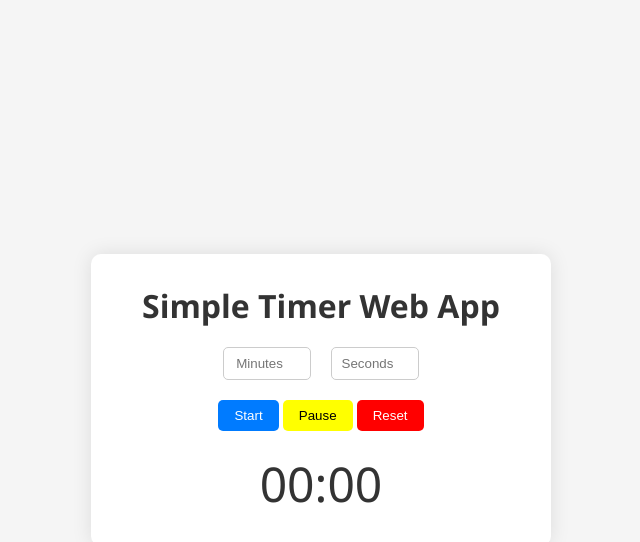
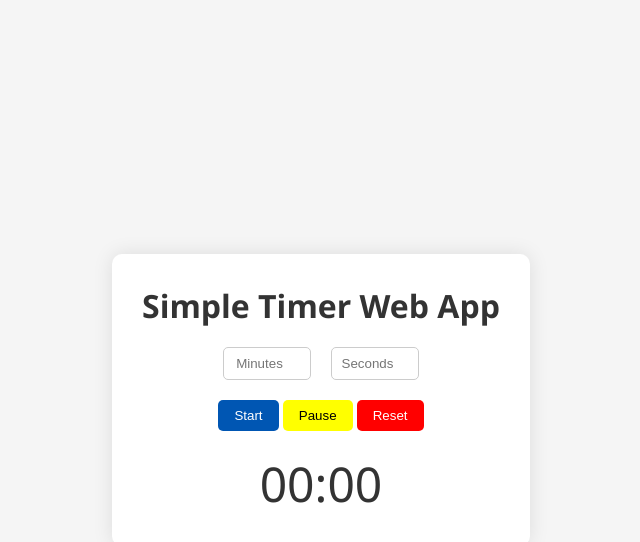
Before and after one commit to eshaan446/elchemy, a plain HTML site: page index.html in a window 1280 px wide. In both pictures the pointer is over the button "Start". Shown: the whole page, without its empty margins (319-959 px from the left). Drawn offline with Linux system fonts and the light colour scheme.

Commit message:
css changes

```diff
--- a/styles.css
+++ b/styles.css
@@ -1,11 +1,10 @@
-/* Resetting default margin and padding */
 body, h1, input, button {
   margin: 0;
   padding: 0;
 }
 
 body {
-  font-family: 'Segoe UI', Tahoma, Geneva, Verdana, sans-serif;
+  font-family: 'Segoe UI', sans-serif;
   display: flex;
   justify-content: center;
   align-items: center;
@@ -15,8 +14,6 @@ body {
 
 .container {
   text-align: center;
-  width: 80%;
-  max-width: 400px;
   background-color: #fff;
   border-radius: 10px;
   box-shadow: 0 0 20px rgba(0, 0, 0, 0.1);
@@ -51,10 +48,9 @@ h1 {
   border: none;
   border-radius: 5px;
   cursor: pointer;
-  transition: background-color 0.3s ease;
 }
 
-.input-section button:hover {
+button:hover {
   background-color: #0056b3;
 }
 
@@ -67,6 +63,12 @@ h1 {
   background-color: yellow;
   color: black;
 }
+#pauseButton:hover{
+  background-color: darkorange;
+}
 #resetButton{
   background-color: red;
 }
+#resetButton:hover{
+  background-color: darkred;
+}
```
